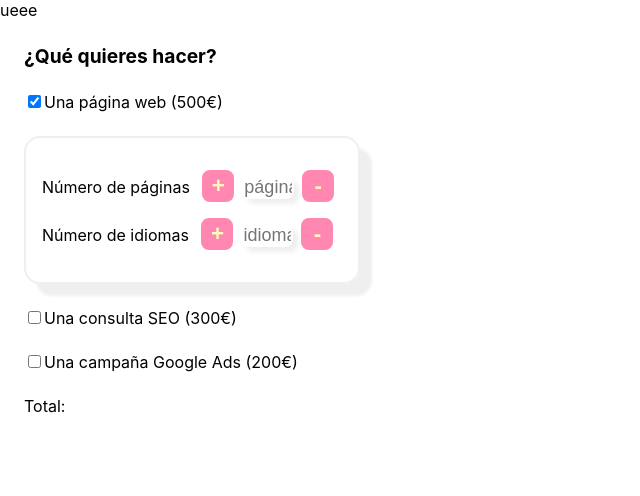
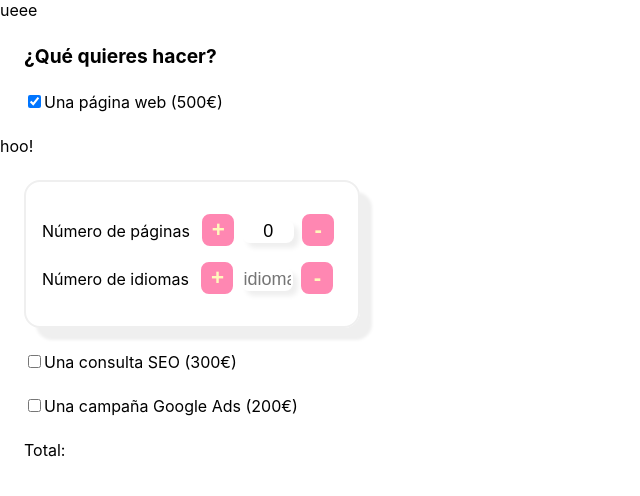
Before and after one commit to Lahali/budget-app, a React (Create React App) app: page / in a window 1280 px wide. Both pictures are taken after a click on the checkbox 34 px from the left and 101 px from the top of the page. Shown: the top 496 px of the page, without its empty margins (0-640 px from the left). Built offline with nearby package versions, Linux system fonts and the light colour scheme.

Commit message:
refactorizando. Trabajando en los botones de páginas e idiomas

```diff
--- a/src/App.jsx
+++ b/src/App.jsx
@@ -1,7 +1,7 @@
 import React from "react";
 import { useState, useEffect } from "react";
-import { Parragraf, Header } from "./components/Styles";
-import Panel from "./components/Panel";
+// import { Parragraf, Header } from "./components/Styles";
+// import Panel from "./components/Panel";
 import Layout from "./components/Layout";
 
 function App() {
@@ -45,6 +45,15 @@ function App() {
   };
 
 
+  const updatePages = (event) => {
+    if(!event) return
+    const name = event.target.name
+    const value = Number(event.target.value)
+    const newBudget = {...budget}
+
+    newBudget[name] = value
+    setBudget(newBudget)
+  }
 
   // localStorage
   // useEffect(() => {
@@ -54,7 +63,7 @@ function App() {
   return (
     <div>
       {budget.webSite ? "ueee" : "uooo"}
-      <Layout budget={budget} updateBudget2={updateBudget2}/>
+      <Layout budget={budget} updateBudget2={updateBudget2} updatePages={updatePages}/>
     </div>
     //   <div>
     //     <Header>¿Qué quieres hacer?</Header>
--- a/src/components/Panel.jsx
+++ b/src/components/Panel.jsx
@@ -4,12 +4,15 @@ import { PanelStyled, Input, ButtonStyled } from "./Styles";
 
 const Panel = (props) => {
 
+//  FALTA UN ONCHANGE EN LOS INPUTS, ECHAR UN OJO AL ERROR QUE DA EN CONSOLA
+
   return (
     <div>
+      {props.budget.pages > 0 ? "hey!" : "hoo!"}
       <PanelStyled>
         <p>
-          Número de páginas <ButtonStyled type="button" >+</ButtonStyled>
-          <Input type="text" placeholder="páginas" name="pages" />
+          Número de páginas <ButtonStyled type="button" onClick={props.updatePages}>+</ButtonStyled>
+          <Input type="text" placeholder="páginas" name="pages" value={props.budget.pages} onChange={props.updatePages}/>
           <ButtonStyled type="button">-</ButtonStyled>
         </p>
         <p>
```
